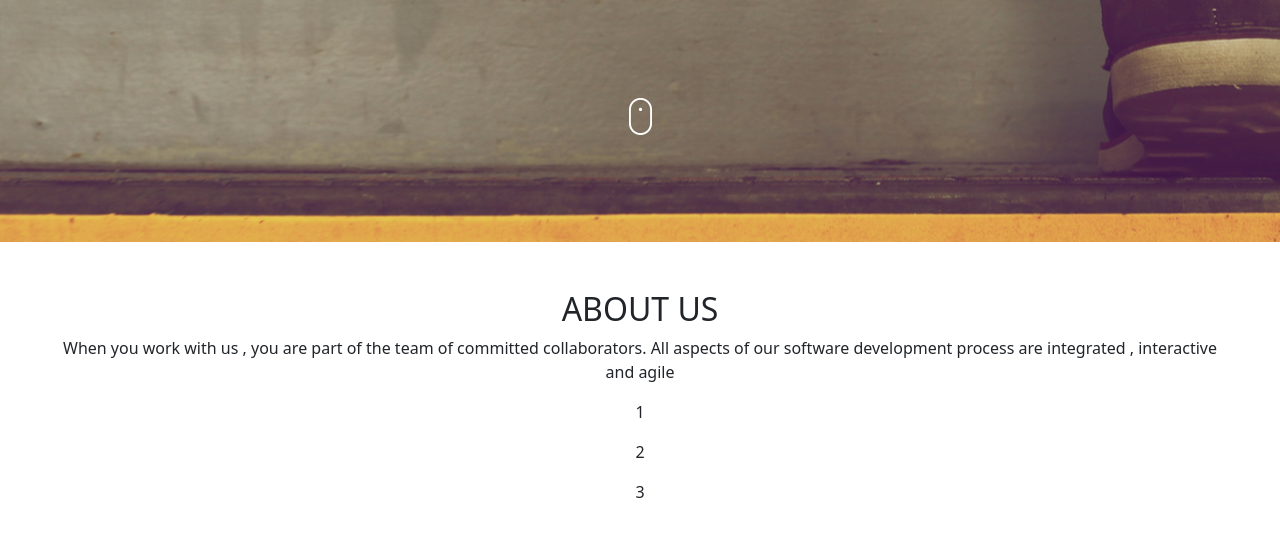
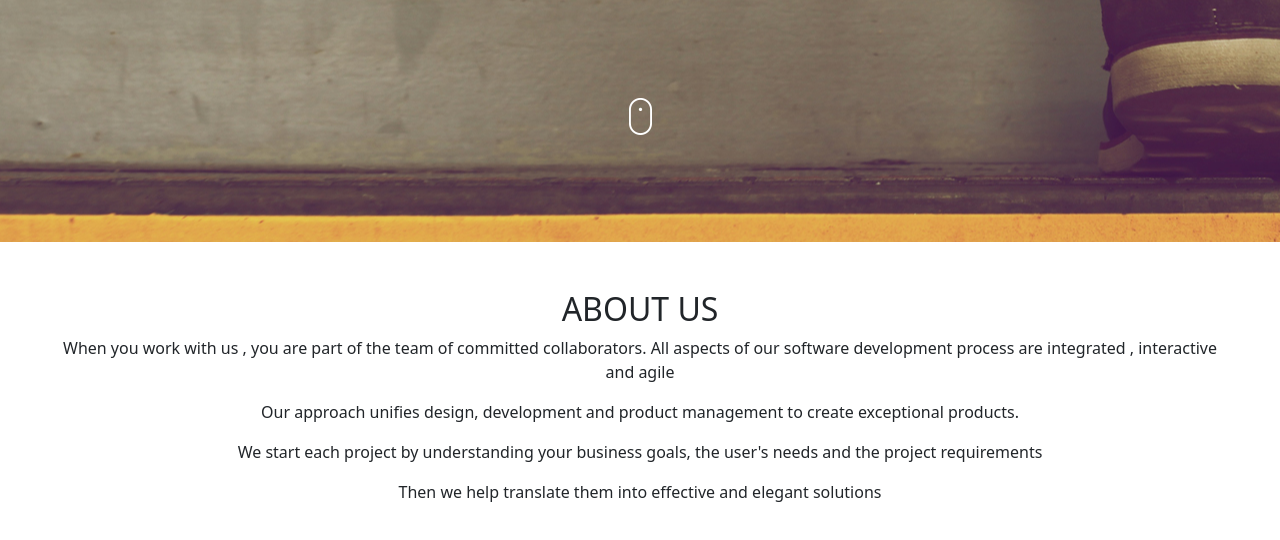
Before and after one commit to rossyvee/FIctinal-studioIP, a plain HTML site: page index.html in a window 1280 px wide. Shown: the part 458-998 px from the top of the page. Drawn offline with Linux system fonts and the light colour scheme.

Commit message:
adding about us contents in the file

```diff
--- a/index.html
+++ b/index.html
@@ -34,13 +34,13 @@
                     When you work with us , you are part of the team of committed collaborators. All aspects of our software development process are integrated , interactive and agile
                 </p>
                 <p>
-                    1
+                    Our approach unifies design, development and product management to create exceptional products.
                 </p>
                 <p>
-                    2
+                    We start each project by understanding your business goals, the user's needs and the project requirements
                 </p>
                 <p>
-                    3
+                    Then we help translate them into effective and elegant solutions
                 </p>
             </div>
 
```
